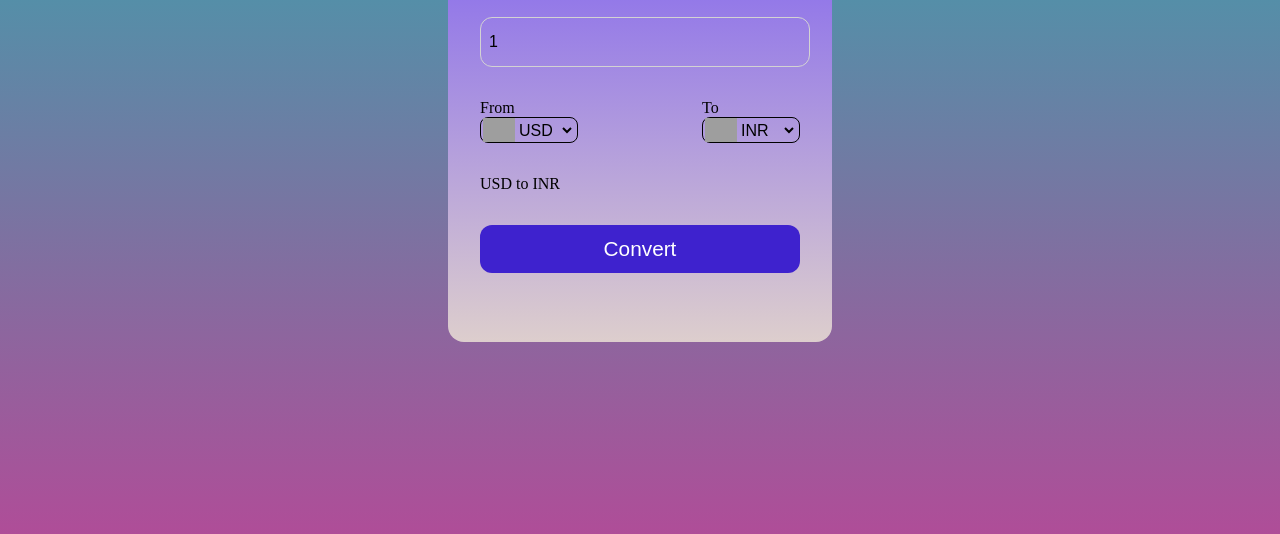
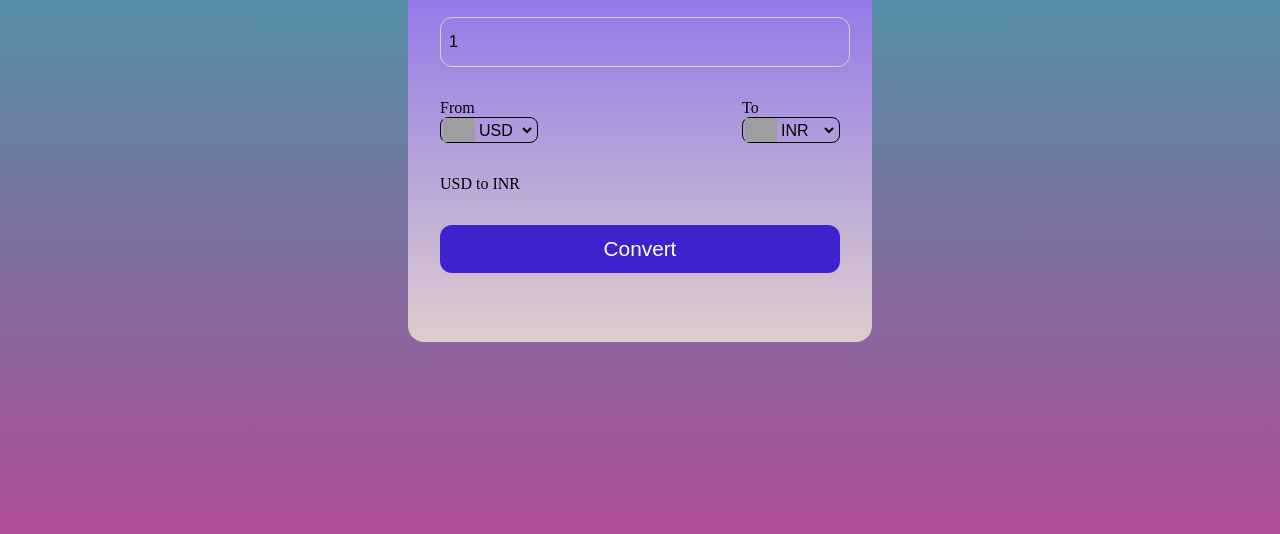
Before and after one commit to mukuld86/Currency-Convertor, a plain HTML site: page index.html in a window 1280 px wide. Shown: the part 266-800 px from the top of the page. Drawn offline with Linux system fonts and the light colour scheme; no server answers; grey boxes are pictures that could not be loaded; some icons are missing.

Commit message:
Minor changes

```diff
--- a/app.js
+++ b/app.js
@@ -1,5 +1,4 @@
-const BASE_URL =
-  "https://api.frankfurter.app";
+const BASE_URL = "https://api.frankfurter.app";
 
 const dropdowns = document.querySelectorAll(".dropdown select");
 const btn = document.querySelector("form button");
--- a/index.html
+++ b/index.html
@@ -3,7 +3,7 @@
 <head>
     <meta charset="UTF-8">
     <meta name="viewport" content="width=device-width, initial-scale=1.0">
-    <title>Currency Converter</title>
+    <title>Currency Converter App</title>
     <link href="style.css" rel="stylesheet" />
 
 
--- a/style.css
+++ b/style.css
@@ -18,7 +18,7 @@ h2{
     padding: 2rem;
     border-radius: 1rem;
     min-height: 44vh;
-    width: 40vh;
+    width: 50vh;
 }
 form{
     margin: 2rem 0 1rem 0;
```
